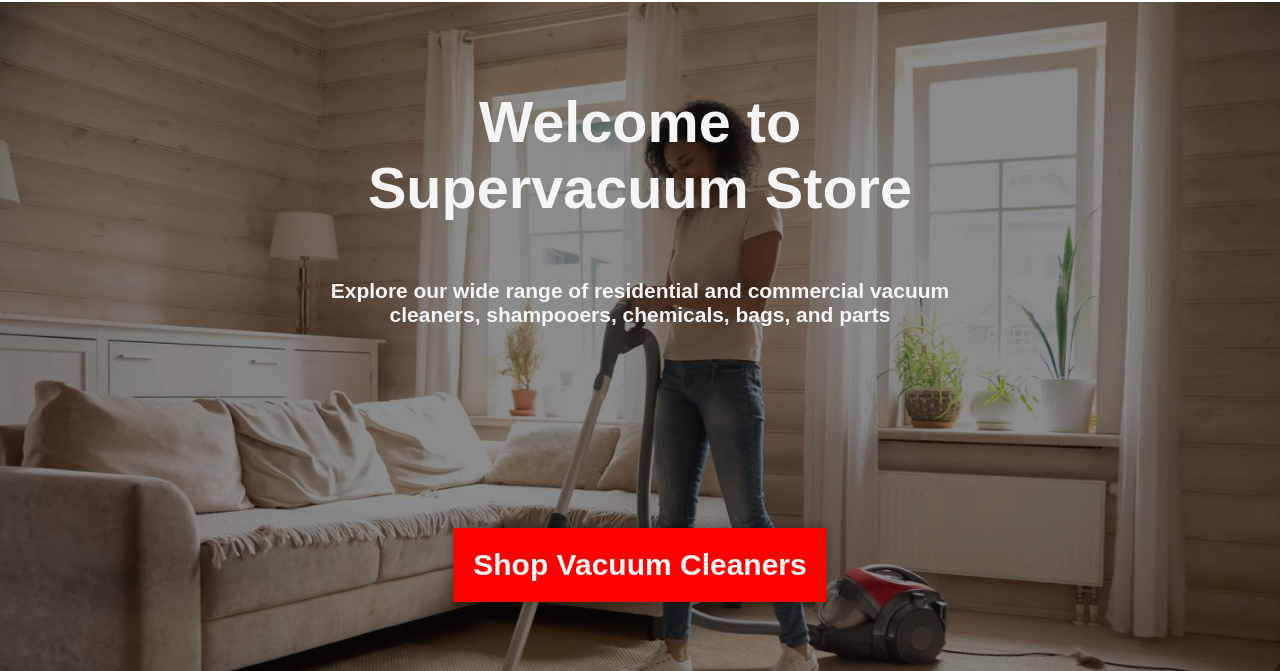
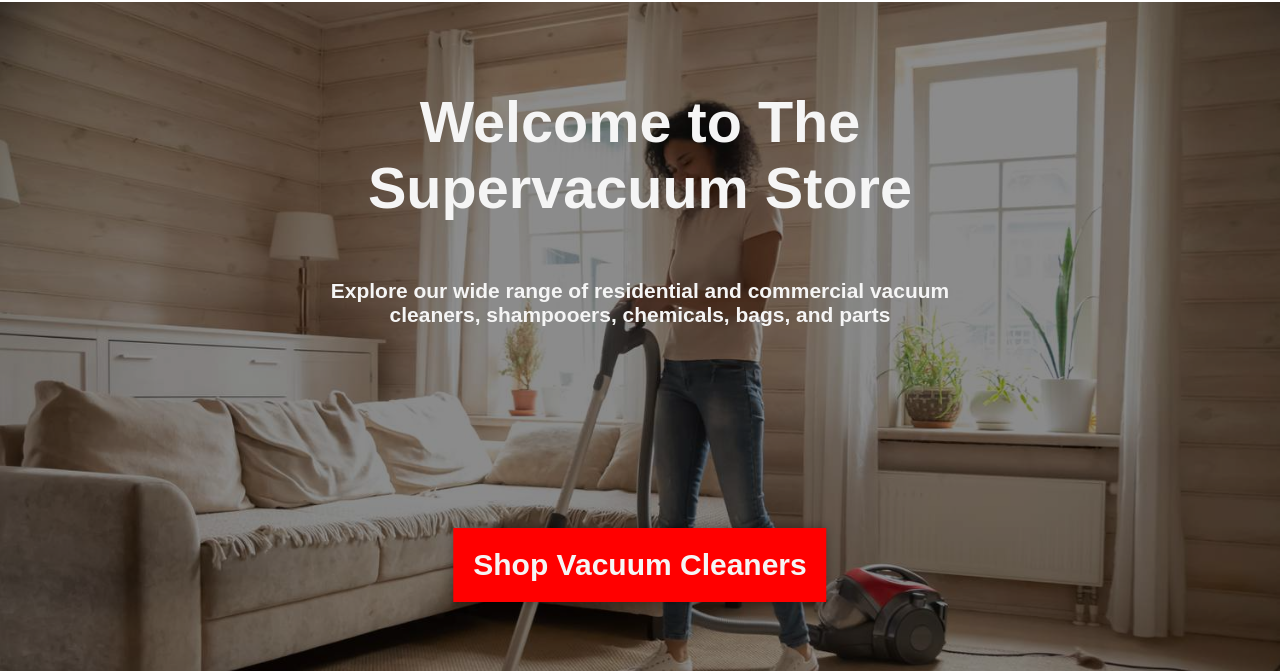
Before and after one commit to stt47/supervacuum2, a plain HTML site: page index.html in a window 1280 px wide. Shown: the part 129-800 px from the top of the page. Drawn offline with Linux system fonts and the light colour scheme.

Commit message:
Update index.html

```diff
--- a/index.html
+++ b/index.html
@@ -33,7 +33,7 @@
         <div class="background-image">
             <div class="dark-overlay"></div>
             <div class="welcome-text">
-                <h2>Welcome to Supervacuum Store</h2>
+                <h2>Welcome to The Supervacuum Store</h2>
             </div>
             <div class="welcome-text2">
                 <h3>Explore our wide range of residential and commercial vacuum cleaners, shampooers, chemicals, bags, and parts</h3>
```
